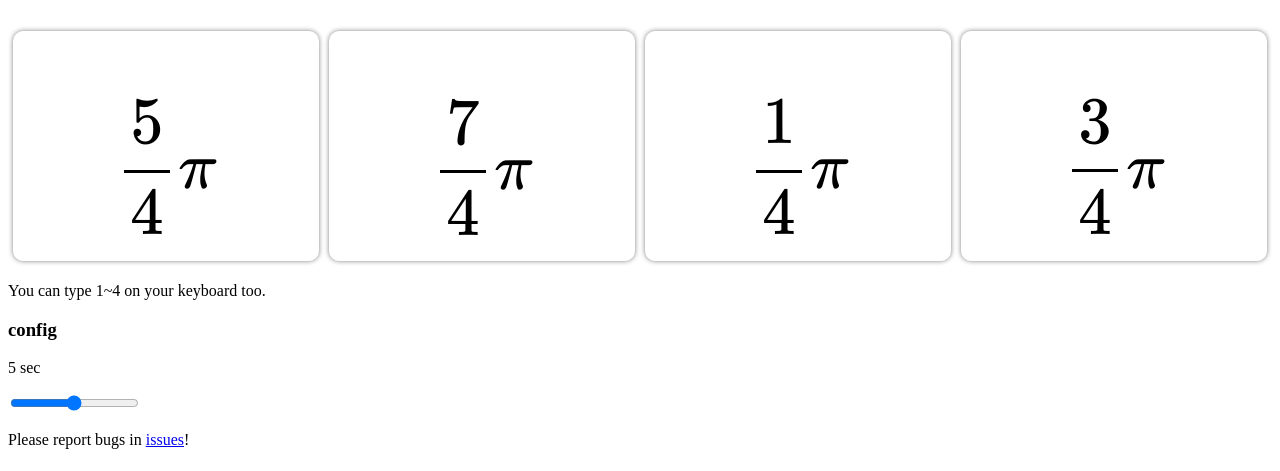
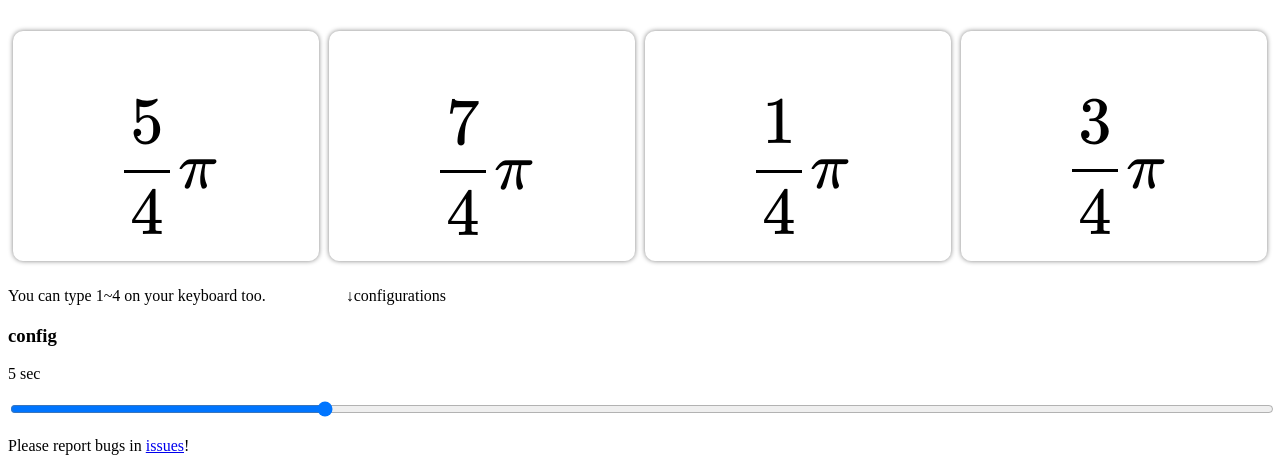
Before and after one commit to arnavkrishnan/trig-speedtest, a plain HTML site: page index.html in a window 1280 px wide. Shown: the part 503-974 px from the top of the page. Drawn offline with nearby package versions, Linux system fonts and the light colour scheme.

Commit message:
made timer 20 seconds max

```diff
--- a/index.html
+++ b/index.html
@@ -20,9 +20,9 @@
         <button class="ans-button"></button>
         <button class="ans-button"></button>
     </div>
-    <p>You can type 1~4 on your keyboard too.</p>
+    <p>You can type 1~4 on your keyboard too.　　　　　↓configurations</p>
     <h3>config</h3>
-    <p id="config-timer-text">5 sec</p><input id="config-timer" type="range" min="0.1" max="10" value="5" step="0.1" />
+    <p id="config-timer-text">5 sec</p><input id="config-timer" type="range" min="0.1" max="20" value="5" step="0.1" />
     <p>Please report bugs in <a href="https://github.com/michirakara/trig-speedtest/issues">issues</a>!</p>
 </body>
 
--- a/style.css
+++ b/style.css
@@ -50,6 +50,10 @@ button {
     margin: 5px;
 }
 
+#config-timer {
+    width:100%;
+}
+
 .correct {
     background: palegreen;
 }
```
